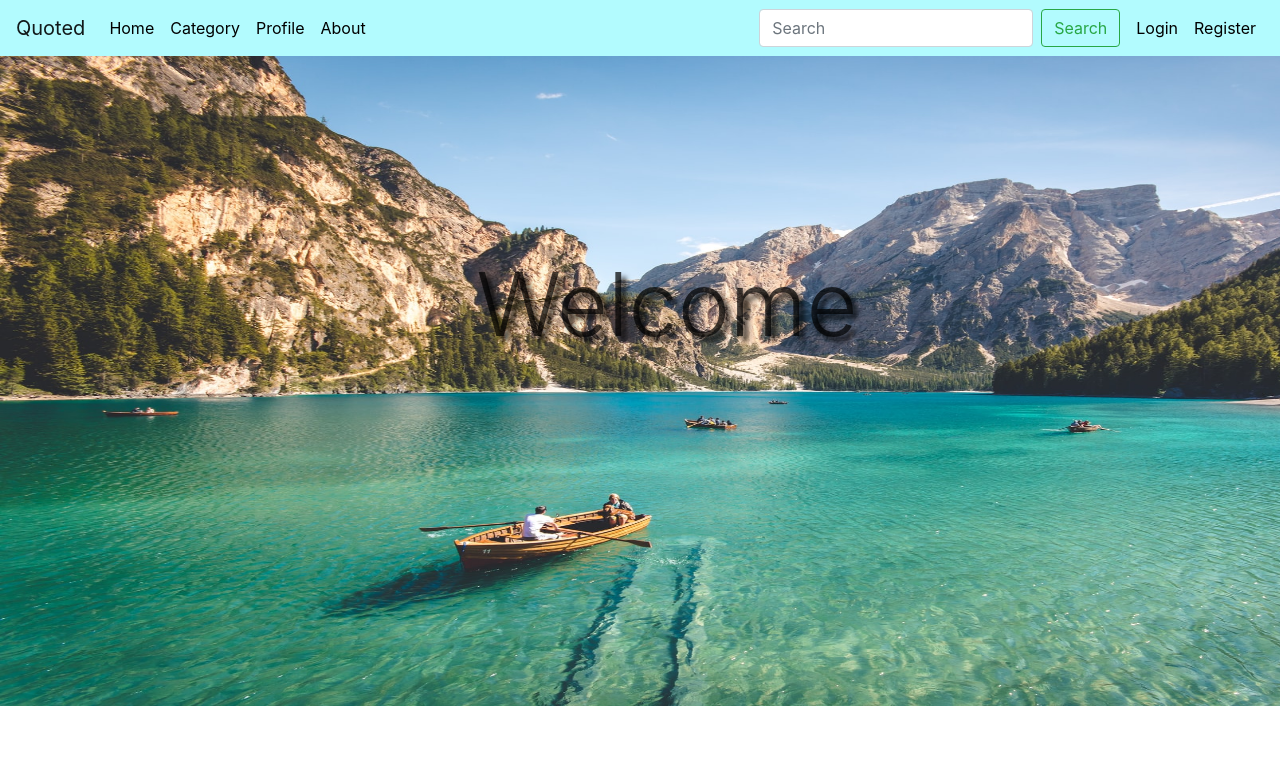
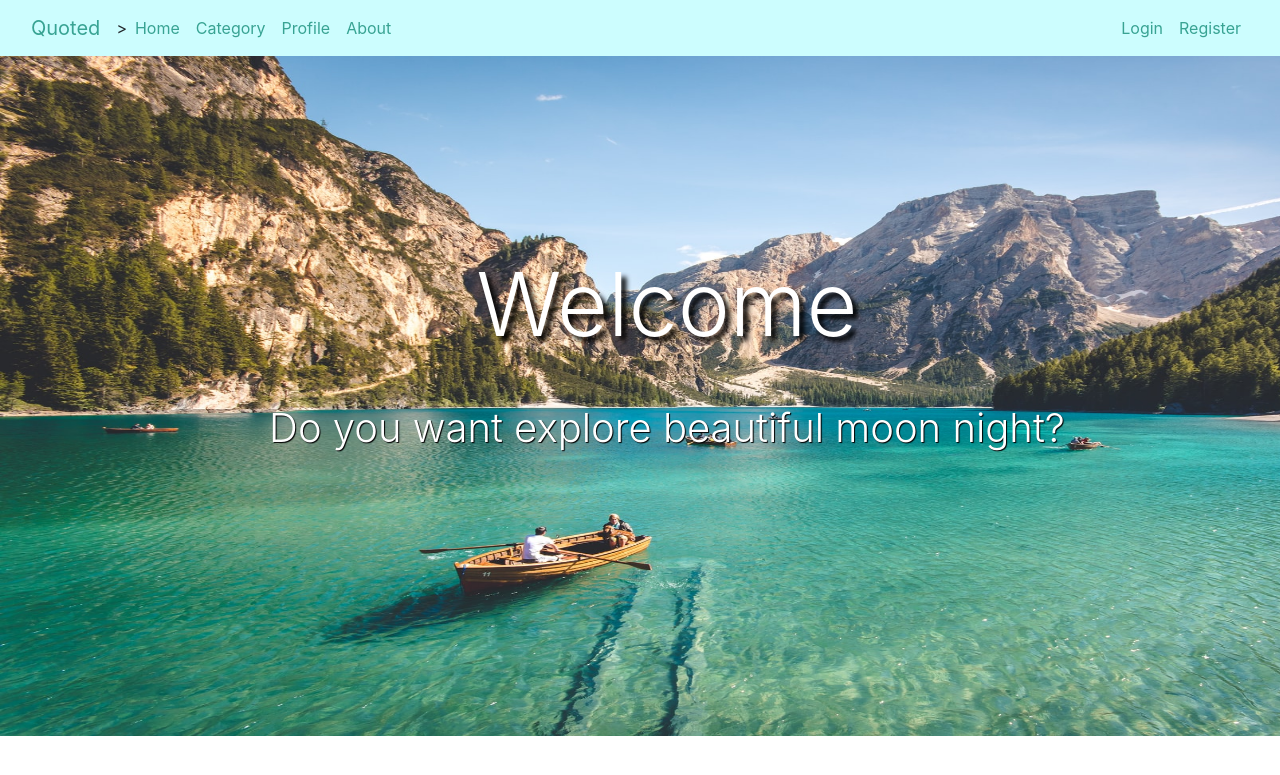
Before and after one commit to nhuphuc1602/django_site, a Django app: page / in a window 1280 px wide; the page is wider, and only the part inside the window is pictured. Shown: the top 775 px of that part. Run offline with Django 3.2, Linux system fonts and the light colour scheme; some libraries are stand-ins or nearby versions.

Commit message:
update moon

```diff
--- a/newsite/news/static/css/style.css
+++ b/newsite/news/static/css/style.css
@@ -1,18 +1,115 @@
 .navbar {
-    background-color: rgba(1, 242, 250, 0.3) !important;
+    background-color: rgba(1, 242, 250, 0.2) !important;
 }
 
 .navbar li a{
-    color: black !important;
+    color: rgb(56, 163, 147) !important;
 }
 
 .navbar li a :hover{
-    color: white !important;
+    color: rgb(10, 0, 0) !important;
 }
 
 .display-2 {
     height: 500px;
     width: 950px;
-    color: rgba(0, 0, 0, 0.7) !important;
-    text-shadow:  5px 5px 5px ;
+    color: rgb(255, 255, 255) !important;
+    text-shadow:  5px 5px 5px #000;
 }
+
+.navbar-dark .navbar-brand{
+    color : rgb(56, 163, 147) !important;
+}
+
+.display-3 {
+    font-size: 30px;
+    height: 420px;
+    width: 1020px;
+    color: rgb(10, 6, 6) !important;
+}
+
+
+.navbar-toggle
+{
+    position:relative;
+    float:right;
+    padding:9px 10px;
+    margin-top:8px;
+    margin-right:15px;
+    margin-bottom:8px;
+    background-color:transparent;
+    background-image:none;
+    border-radius:4px
+}
+.textmoon {
+    font-size: 40px;
+    text-shadow:  1px 1px 1px #000 ;
+    color: rgb(255, 255, 255) !important;
+    text-decoration: none !important;
+  }
+/*Media Query*/
+@media (max-width: 992px){
+    .carousel-caption {
+        position: -webkit-sticky;
+        position: sticky;
+        top: 20%;
+     }
+
+	.display-2
+    {
+        font-size: 70px;
+    }
+    .image1 {
+        max-width: 100%;
+        max-height: 100%;
+  }
+}
+@media (max-width: 768px){
+	.carousel-caption {
+        position: -webkit-sticky;
+        position: sticky;
+        top: 20%;
+     }
+
+    .display-2
+    {
+        font-size: 70px;
+    }
+    .image1 {
+        max-width: 100%;
+        max-height: 100%;
+  }
+}
+@media (max-width: 576px){
+    .carousel-caption {
+        position: -webkit-sticky;
+        position: sticky;
+        top: 20%;
+     }
+    .display-2
+    {
+        font-size: 50px;
+    }
+    .image1 {
+        max-width: 100%;
+        max-height: 100%;
+  }
+}
+
+@media (max-width: 375px){
+	.carousel-caption {
+        position: -webkit-sticky;
+        position: sticky;
+
+
+     }
+    .display-2
+    {
+        font-size: 30px;
+    }
+    .image1 {
+        max-width: 100%;
+        max-height: 100%;
+  }
+
+}
--- /dev/null
+++ b/newsite/news/static/img/moon/imageSize.txt
@@ -0,0 +1 @@
+some image size is too heavy so you can reduce image size according to your need using photoshop or any online image optimizer website.
--- a/newsite/news/templates/base.html
+++ b/newsite/news/templates/base.html
@@ -3,33 +3,22 @@
 <html lang="vi">
   <head>
     <meta charset = "utf-8">
+    <meta name="viewport" content="width=device-width, initial-scale=1">
+    <link rel="stylesheet" href="https://stackpath.bootstrapcdn.com/bootstrap/4.5.2/css/bootstrap.min.css" integrity="sha384-JcKb8q3iqJ61gNV9KGb8thSsNjpSL0n8PARn9HuZOnIxN0hoP+VmmDGMN5t9UJ0Z" crossorigin="anonymous">
+    <link href = "{% static 'css/style.css' %}" rel = "stylesheet" type="text/css"/>
+    <script src="https://ajax.googleapis.com/ajax/libs/jquery/3.5.1/jquery.min.js"></script>
     <title>Quoted</title>
-    <link
-      rel="stylesheet"
-      href="https://stackpath.bootstrapcdn.com/bootstrap/4.5.2/css/bootstrap.min.css"
-      integrity="sha384-JcKb8q3iqJ61gNV9KGb8thSsNjpSL0n8PARn9HuZOnIxN0hoP+VmmDGMN5t9UJ0Z"
-      crossorigin="anonymous"
-    />
-    <script src="https://ajax.googleapis.com/ajax/libs/jquery/3.5.1/jquery.min.js"></script>
-    <link href = "{% static 'css/style.css' %}" rel = "stylesheet"/>
   </head>
 
   <body>
-    <nav class="navbar navbar-expand-lg navbar-light bg-light">
-      <a class="navbar-brand" href="/">Quoted</a>
-      <button
-        class="navbar-toggler"
-        type="button"
-        data-toggle="collapse"
-        data-target="#navbarResponsive"
-        aria-controls="navbarResponsive"
-        aria-expanded="false"
-        aria-label="Toggle navigation"
-      >
+    <nav class = "navbar navbar-expand-lg navbar-dark ">
+      <div class = "container-fluid">
+        <a class="navbar-brand" href="/" > Quoted </a>
+        <button class="navbar-toggler" type="button" data-toggle="collapse"
+          data-target="#navbarCollapse" aria-controls = "navbarNav" aria-expanded = "false" aria-label = "Toggle navigation">
           <span class="navbar-toggler-icon"></span>
         </button>
-      <div class = "collapse navbar-collapse" id = "navbarResponsive">
-        <div class="collapse navbar-collapse" id="navbarSupportedContent">
+        <div class = "collapse navbar-collapse navbar-default" id ="navbarCollapse">>
           <ul class="navbar-nav mr-auto">
             <li class="nav-item {%if nav == 'home'%} active {%endif%}">
               <a class="nav-link" href="/"
@@ -46,17 +35,7 @@
               <a class="nav-link" href="{% url 'about' %}">About</a>
             </li>
           </ul>
-        <form class="form-inline my-2 my-lg-0">
-          <input
-            class="form-control mr-sm-2"
-            type="search"
-            placeholder="Search"
-            aria-label="Search"
-          />
-          <button class="btn btn-outline-success my-2 my-sm-0" type="submit">
-            Search
-          </button>
-        </form>
+
           {% if not user.is_authenticated %}
             <ul class="navbar-nav ml-2">
               <li class="nav-item">
@@ -76,7 +55,8 @@
               </li>
             </ul>
           {%endif%}
-
+        </div>
+      </div>
     </nav>
     {% block content %}{% endblock %}
   </body>
--- a/newsite/news/templates/home.html
+++ b/newsite/news/templates/home.html
@@ -4,9 +4,9 @@
 
 {% block content %}
 
-    <img src= "{% static 'img/background.jpg' %}" width="1530" height="650" alt="Background" >
+    <img class = "image1" src= "{% static 'img/background.jpg' %}" width="1530" height="680" alt="Background" >
     <div class = "carousel-caption">
-        <h1 class = "display-2">Welcome</h1>
+        <h1 class = "display-2">Welcome <br> <a href = "/moon" class="textmoon"> Do you want explore beautiful moon night?</a></h1>
     </div>
 
 {% endblock %}
--- a/newsite/news/views.py
+++ b/newsite/news/views.py
@@ -20,3 +20,6 @@ def about_view(request):
 def category_view(request):
     list_object = Posts.objects.all()
     return render(request, 'category.html', {'list_object' : list_object, 'nav' : 'home'})
+
+def moon_view(request):
+    return render(request, 'moon.html')
--- a/newsite/newsite/urls.py
+++ b/newsite/newsite/urls.py
@@ -33,4 +33,5 @@ urlpatterns = [
     path('register/ok/', profile_view.RegisterViewOK.as_view(), name = 'register_ok'),
     path('logout/', profile_view.SiteLogoutView.as_view(), name = 'logout'),
     path('category/', views.category_view, name = 'category'),
+    path('moon/', views.moon_view, name = 'moon'),
 ] + static(settings.MEDIA_URL, document_root=settings.MEDIA_ROOT)
```
Also changed, not shown: newsite/news/static/css/style_moon.css (added, +73 -0 lines), newsite/news/templates/about.html (+10 -1 lines), newsite/news/templates/moon.html (added, +38 -0 lines), newsite/news/static/img/background_about.png (added), newsite/news/static/img/moon/bg.jpg (added), newsite/news/static/img/moon/moon.png (added), newsite/news/static/img/moon/mountain.png (added), newsite/news/static/img/moon/road.png (added), 1 other file. Lines whose indentation alone changed are shown as unchanged.
